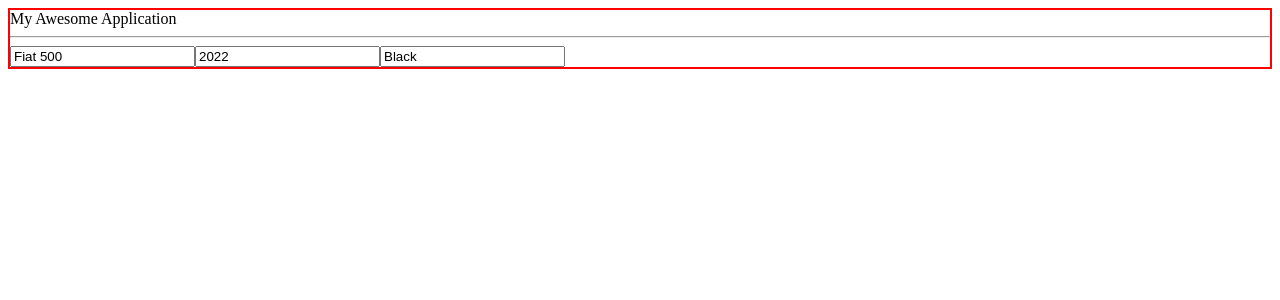
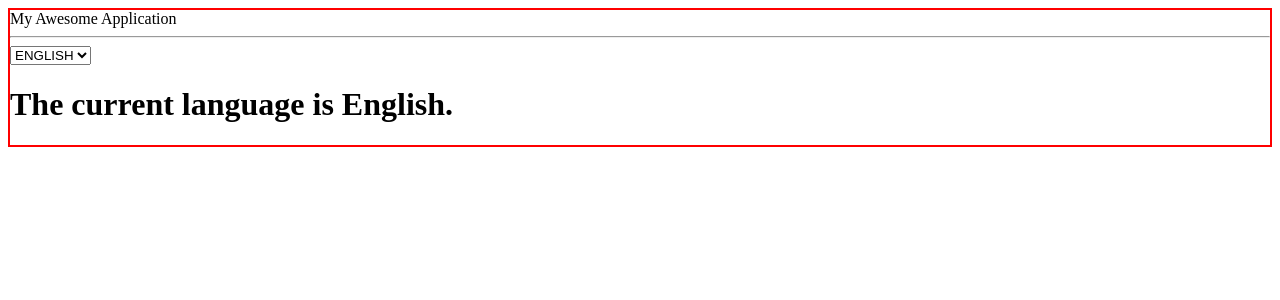
Before and after one commit to RobertaRagusa/react-exercises, a React (Create React App) app: page / in a window 1280 px wide. Shown: the top 300 px of the page. Built offline with nearby package versions, Linux system fonts and the light colour scheme.

Commit message:
useContext

```diff
--- a/src/DisplayLanguage.js
+++ b/src/DisplayLanguage.js
@@ -1,11 +1,17 @@
-import React from "react";
+import React, { useContext } from "react";
 import { LanguageContext } from "./LanguageContext";
 
 const Strings = {
   en: { CURRENT_LANGUAGE: "The current language is English." },
   it: { CURRENT_LANGUAGE: "La lingua attuale è Italiano." },
 };
-export class DisplayLanguage extends React.Component {
+
+export function DisplayLanguage() {
+  const language = useContext(LanguageContext);
+
+  return <h1>{Strings[language].CURRENT_LANGUAGE}</h1>;
+}
+/*export class DisplayLanguage extends React.Component {
   render() {
     return (
       <div>
@@ -17,4 +23,4 @@ export class DisplayLanguage extends React.Component {
       </div>
     );
   }
-}
+}*/
```
Also changed, not shown: src/App.js (+7 -7 lines).
